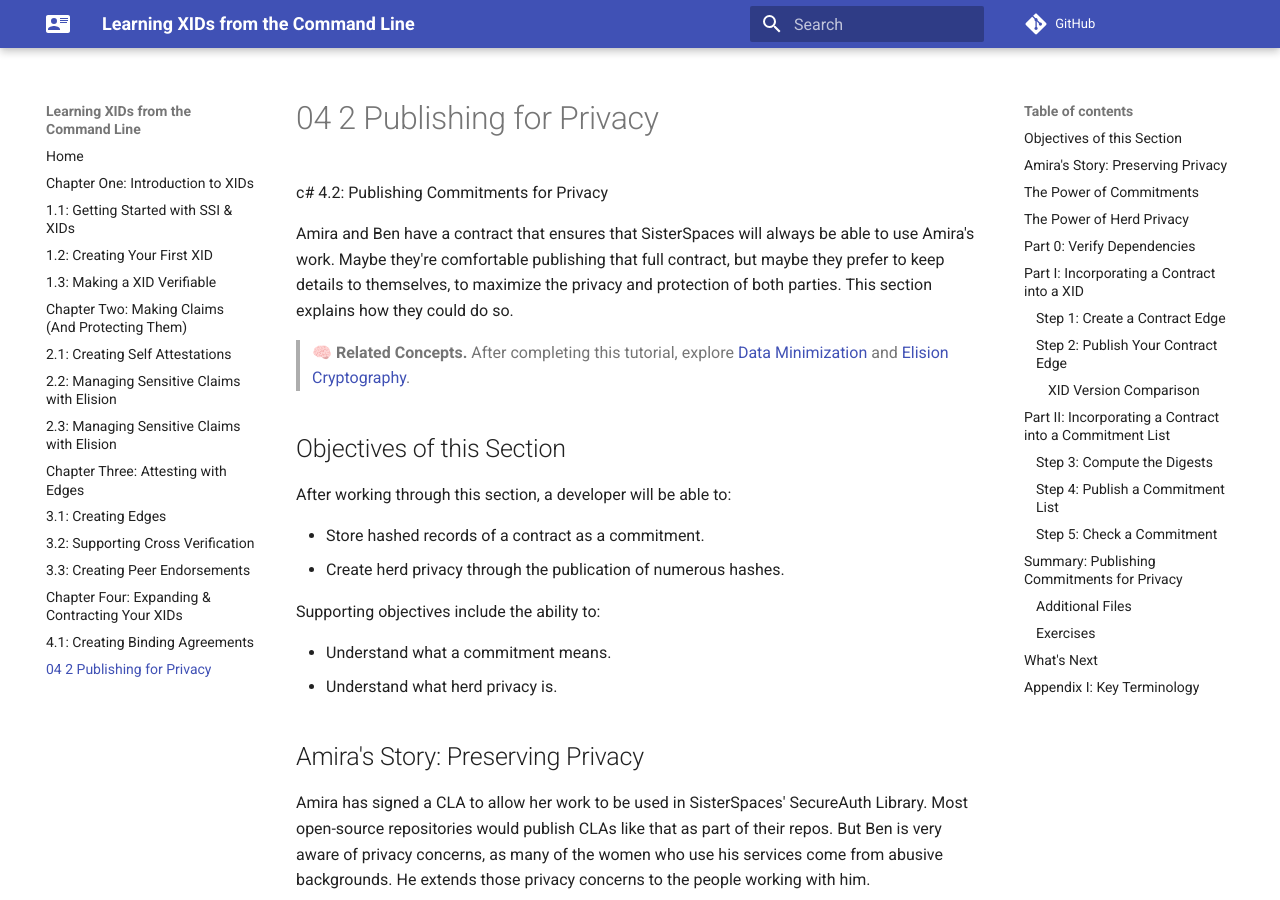
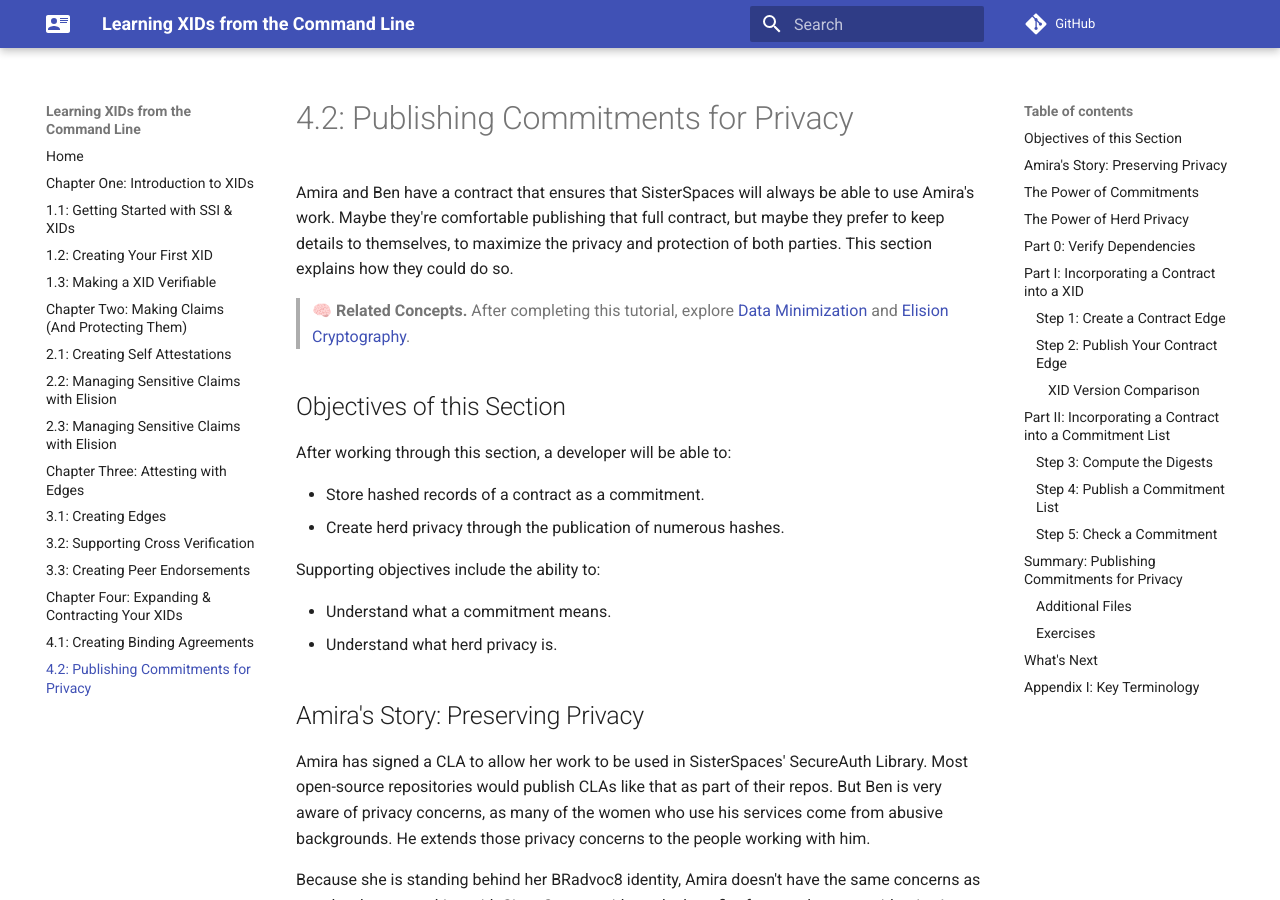
Before and after one commit to BlockchainCommons/XID-Quickstart, an MkDocs documentation site: the page built from docs/04_2_Publishing_for_Privacy.md, in a window 1280 px wide and 900 px high. Built offline with MkDocs 1.6.1 and Material for MkDocs 9.7.7, drawn with Linux system fonts in a browser that asks for light colours; comment, search, counter and statistics services are not loaded.

Commit message:
fixed formatting

```diff
--- a/docs/04_2_Publishing_for_Privacy.md
+++ b/docs/04_2_Publishing_for_Privacy.md
@@ -1,4 +1,4 @@
-c# 4.2: Publishing Commitments for Privacy
+# 4.2: Publishing Commitments for Privacy
 
 Amira and Ben have a contract that ensures that SisterSpaces will
 always be able to use Amira's work. Maybe they're comfortable
```
